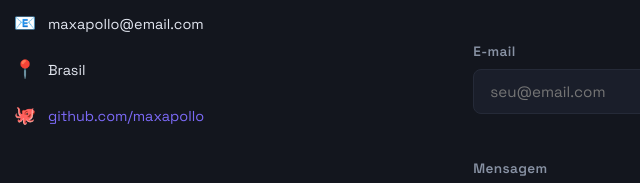
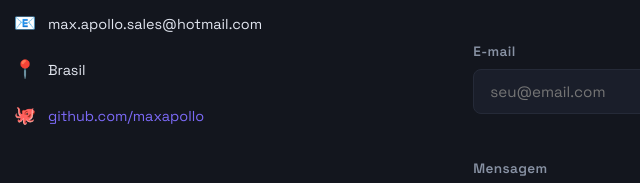
Before and after one commit to MaxApollo/portfolio-online-pessoal-max, a plain HTML site: page index.html in a window 1280 px wide. Shown: the part 2722-2905 px from the top of the page, 100-740 px from the left. Drawn offline with Linux system fonts and the light colour scheme.

Commit message:
Update index.html

```diff
--- a/index.html
+++ b/index.html
@@ -307,7 +307,7 @@
           <div class="contato-itens">
             <div class="contato-item">
               <span class="contato-icone">📧</span>
-              <span>maxapollo@email.com</span>
+              <span>max.apollo.sales@hotmail.com</span>
             </div>
             <div class="contato-item">
               <span class="contato-icone">📍</span>
```
